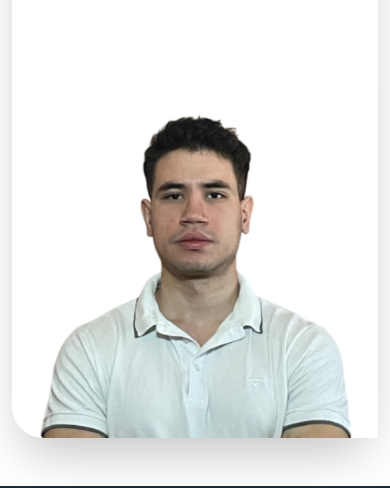
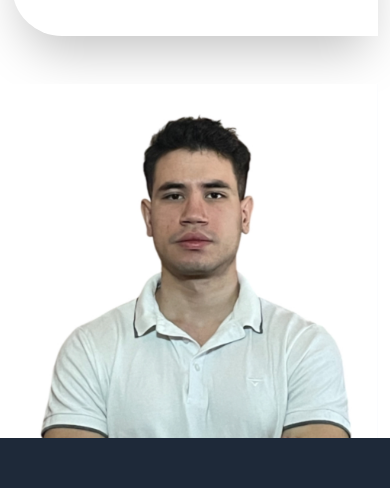
Before and after one commit to martinvega2003/portfolio-web, a React (Vite) app in the folder client/: page / in a window 390 px wide. Shown: the part 2301-2789 px from the top of the page. Built offline with nearby package versions, Linux system fonts and the light colour scheme.

Commit message:
Redesign about me section

```diff
--- a/client/src/pages/section/AboutMeSection.jsx
+++ b/client/src/pages/section/AboutMeSection.jsx
@@ -17,14 +17,14 @@ const AboutMeSection = () => {
       <div className="w-full flex flex-col items-center">
         {/* About Me Text Section */}
         <motion.div
-          className='w-fit mx-3 sm:mx-12 flex flex-col items-center md:items-start md:flex-row-reverse md:justify-around my-12 bg-transparent dark:bg-gray-800 rounded-4xl shadow-2xl dark:shadow-[0_10px_30px_10px_rgba(139,92,246,0.6)]'
+          className='w-fit mx-3 sm:mx-12 flex flex-col items-center md:flex-row-reverse md:justify-around md:items-end my-0 md:my-12 bg-transparent md:dark:bg-gray-800 md:rounded-4xl md:shadow-2xl md:dark:shadow-[0_10px_30px_10px_rgba(139,92,246,0.6)]'
           initial={{ opacity: 0 }}
           animate={{ opacity: 1 }}
           transition={{ duration: 1, delay: 0.5 }}
         >
 
           <div
-            className="relative z-10 w-full md:w-3/5 p-8 rounded-3xl mb-6 md:mb-12 lg:mb-20"
+            className="relative z-10 w-full md:w-3/5 p-8 rounded-tr-[50px] rounded-bl-[50px] shadow-2xl dark:shadow-[0_10px_30px_10px_rgba(139,92,246,0.6)] md:shadow-none dark:md:shadow-none mt-12 md:mt-0 mb-6 md:mb-12 lg:mb-20"
           >
             {/* Header Section with Name */}
             <motion.div
@@ -68,7 +68,7 @@ const AboutMeSection = () => {
             <img
               src={professionalPic || "https://via.placeholder.com/200"}
               alt="Martin Vega"
-              className='relative z-10 w-full h-auto rounded-l-4xl'
+              className='relative z-10 w-full h-auto'
             />
           </motion.div>
         </motion.div>
```
